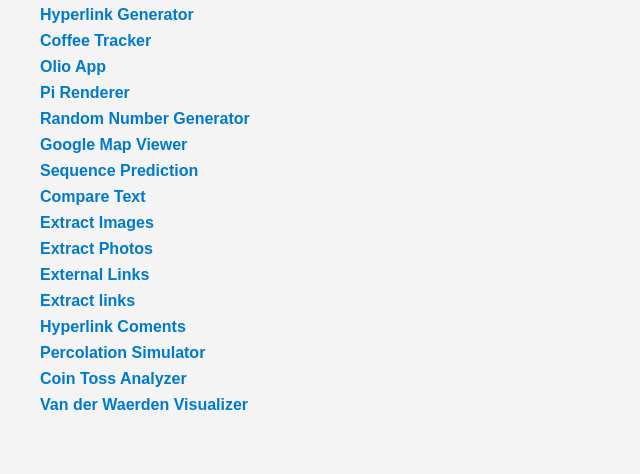
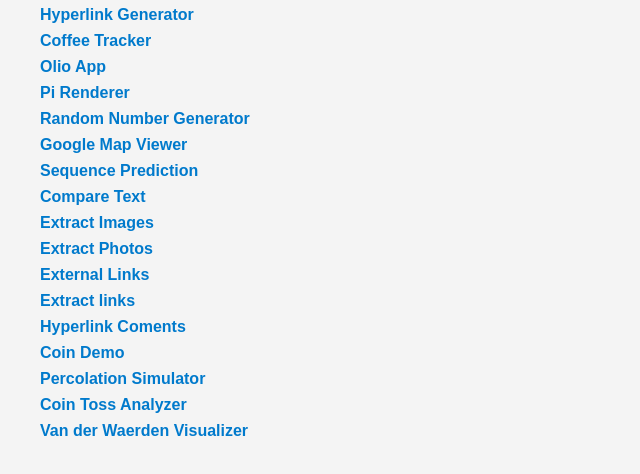
Before and after one commit to Transliterator/Hub_Links, a plain HTML site: page index.html in a window 1280 px wide. Shown: the part 140-614 px from the top of the page, without its empty margins (0-640 px from the left). Drawn offline with Linux system fonts and the light colour scheme.

Commit message:
Update index.html

```diff
--- a/index.html
+++ b/index.html
@@ -50,6 +50,7 @@
 
     <li><a href="https://transliterator.github.io/Hyperlink_HD/index.html" target="_blank">Extract links </a></li>
     <li><a href="https://transliterator.github.io/Hyperlink_Coment/index.html" target="_blank">Hyperlink Coments</a></li>
+    <li><a href="https://transliterator.github.io/Coin_Demo/index.html" target="_blank">Coin Demo</a></li>
 
     <li><a href="https://transliterator.github.io/Percolation/index.html" target="_blank">Percolation Simulator</a></li>
     <li><a
```
